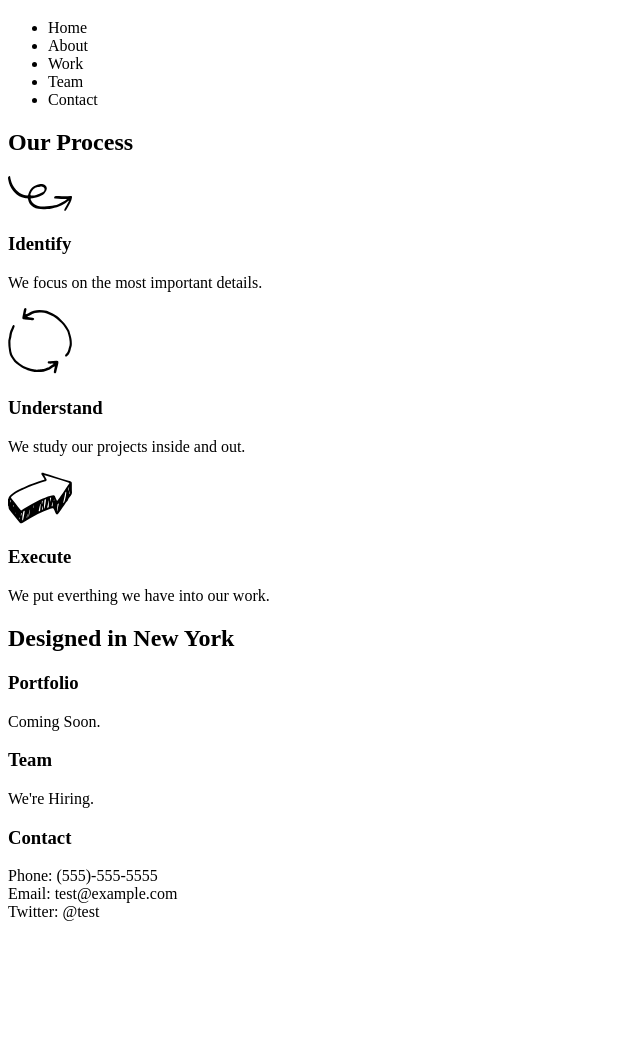
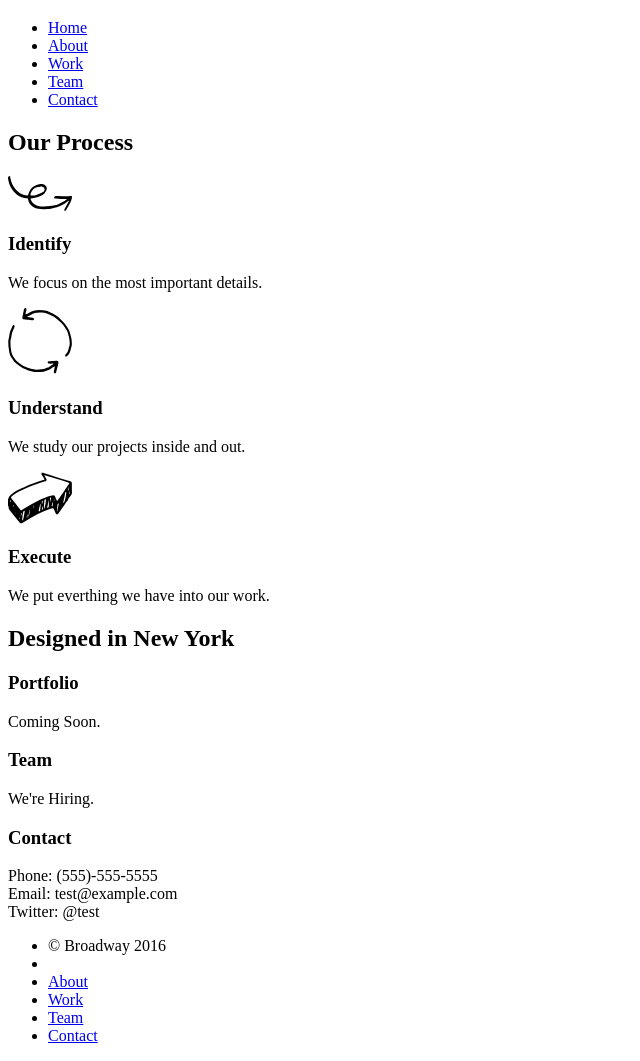
Before and after one commit to tbishop95/broadway, a plain HTML site: page index.html in a window 1280 px wide. Shown: the part 61-1122 px from the top of the page, without its empty margins (0-640 px from the left). Before the commit the page ends 998 px from the top, so only its background shows below. Drawn offline with Linux system fonts and the light colour scheme.

Commit message:
Completed Index.html first draft.

```diff
--- a/index.html
+++ b/index.html
@@ -5,21 +5,23 @@
   <title>Broadway Design | Home</title>
 </head>
 <body>
+<!--Header Section-->
   <header>
-    <div class="menu">
+    <div class="header">
       <h1>Broadway Design</h1>
-      <nav>
+      <nav class="menu">
         <ul>
-          <li>Home</li>
-          <li>About</li>
-          <li>Work</li>
-          <li>Team</li>
-          <li>Contact</li>
+          <li><a href="./index.html">Home</a></li>
+          <li><a href="#about">About</a></li>
+          <li><a href="#work">Work</a></li>
+          <li><a href="#team">Team</a></li>
+          <li><a href="#contact">Contact</a></li>
         </ul>
       </nav>
   </header>
     <main>
-      <div  id="process" class="process">
+<!--Process Section-->
+      <div  id="about" class="menusections">
         <h2>Our Process</h2>
         <section>
           <p><img class="identify" src="./resources/images/identify.svg" alt="Identify Symbol"></p>
@@ -37,23 +39,36 @@
           <p class="descriptions">We put everthing we have into our work.</p>
         </section>
       </div>
+<!--Second Header Section-->
       <div class="newyork">
         <h2 class="designed">Designed in New York</h2>
       </div>
+<!--Menu Section-->
       <div class="menusections">
-        <section>
+        <section id="work">
           <h3 class="subheadings">Portfolio</h3>
           <p class="descriptions">Coming Soon.</p>
         </section>
-        <section>
+        <section id="team">
           <h3 class="subheadings">Team</h3>
           <p class="descriptions">We're Hiring.</p>
         </section>
-        <section>
+        <section id="contact">
           <h3 class="subheadings">Contact</h3>
           <p class="descriptions">Phone: (555)-555-5555 <br /> Email: test@example.com <br /> Twitter: @test</p>
         </section>
       </div>
-
+    </main>
+    <footer>
+      <nav class="footer">
+        <ul>
+          <li>&copy; Broadway 2016<li>
+          <li><a href="#about">About</a></li>
+          <li><a href="#work">Work</a></li>
+          <li><a href="#team">Team</a></li>
+          <li><a href="#contact">Contact</a></li>
+        </ul>
+      </nav>
+    </footer>
 </body>
 </html>
```
